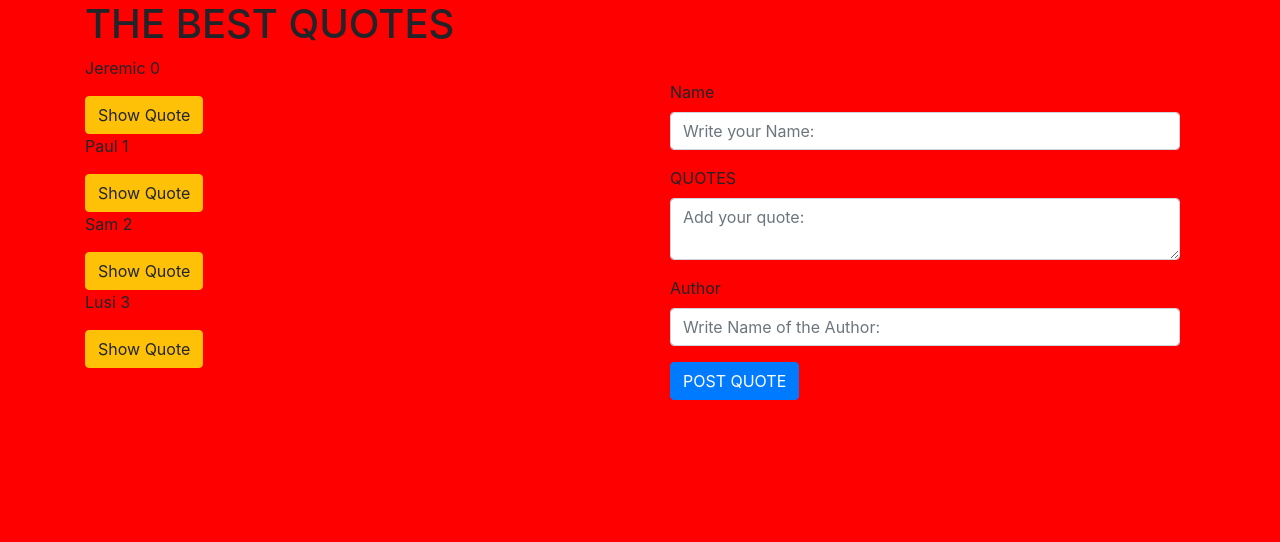
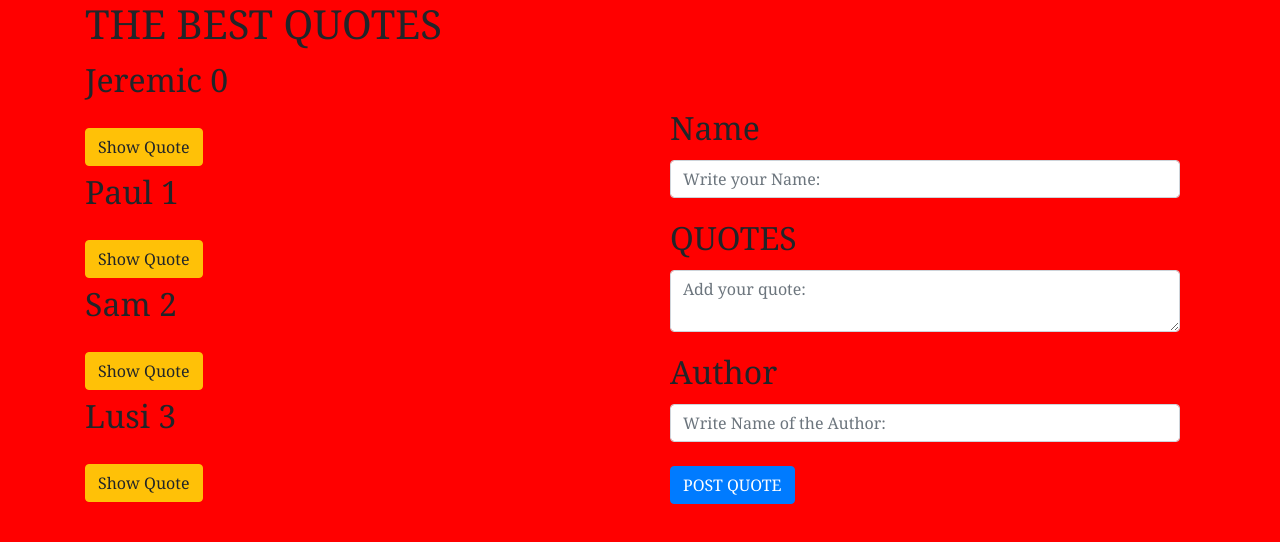
Before and after one commit to Jeremicarose/Quotes, an Angular app: page / in a window 1280 px wide. Shown: the top 542 px of the page. Built offline with nearby package versions, Linux system fonts and the light colour scheme.

Commit message:
change font size

```diff
--- a/src/styles.css
+++ b/src/styles.css
@@ -2,5 +2,6 @@
 @import  "~bootstrap/dist/css/bootstrap.css";
 body{
     background-color: red;
-
+    font-family: Georgia, 'Times New Roman', Times, serif;
+    font-size: 2em;
 }
```
